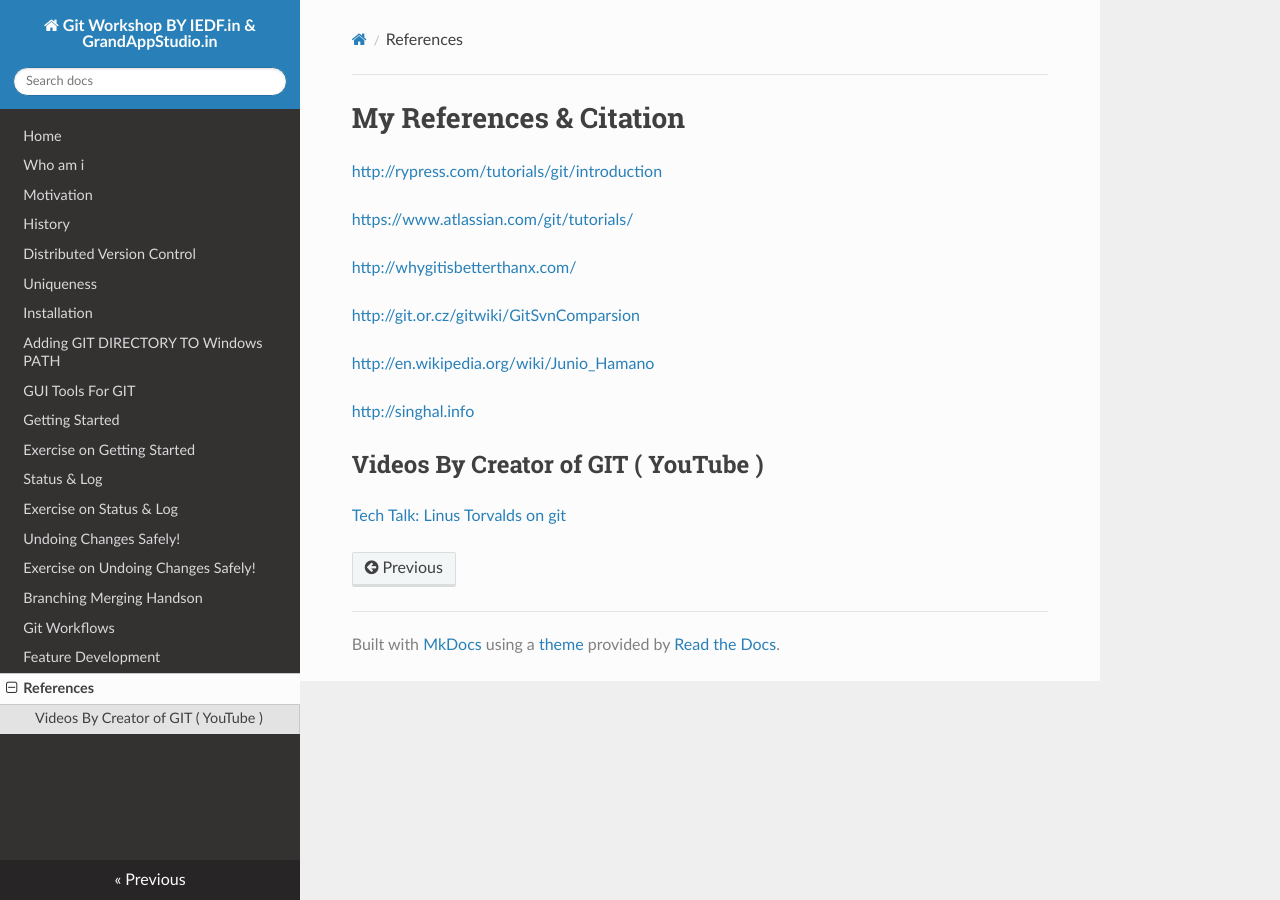
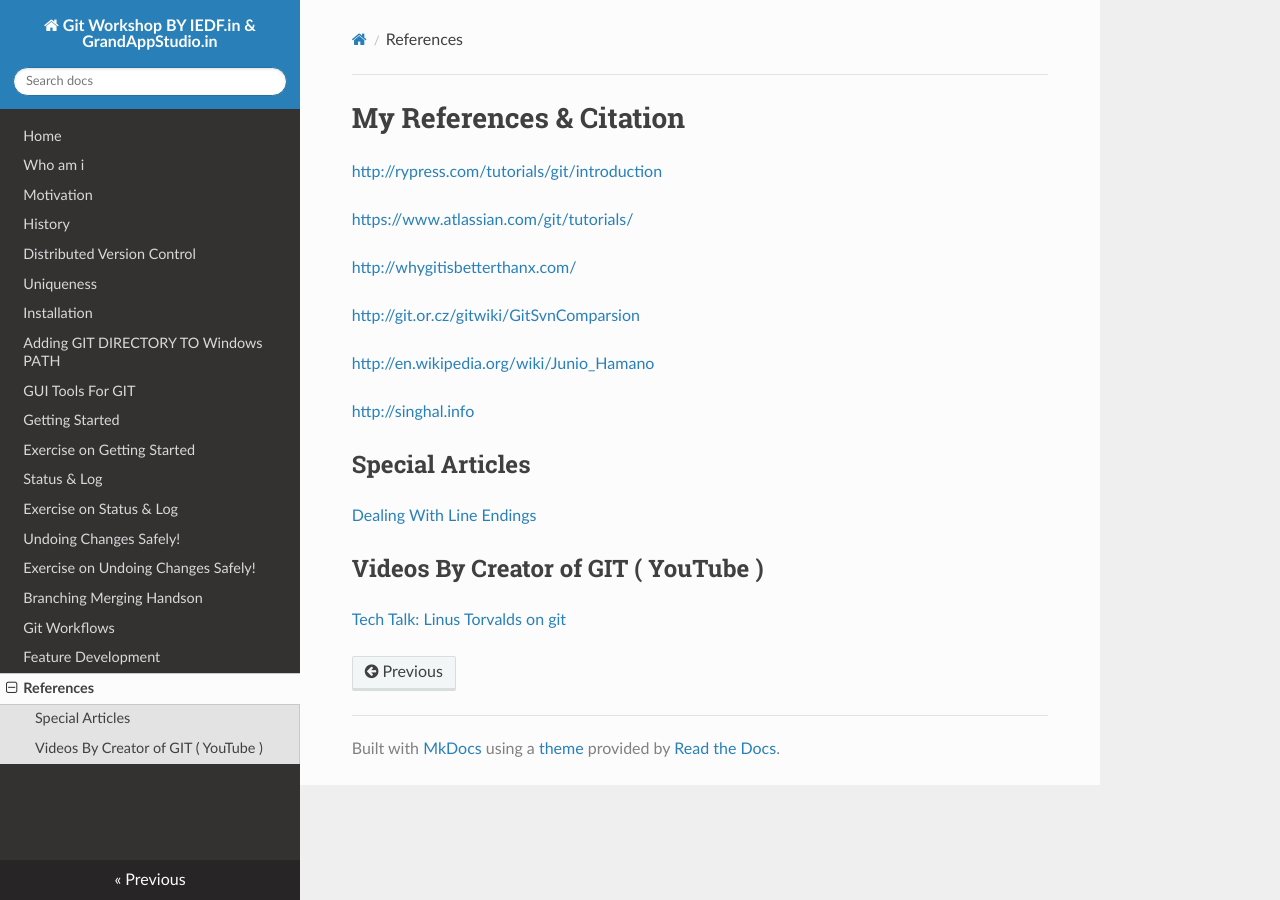
Before and after one commit to nepsdotin/git-tutorial, an MkDocs documentation site: the page built from docs/ref.md, in a window 1280 px wide. Built offline with MkDocs 1.6.1, drawn with Linux system fonts in a browser that asks for light colours; nearby versions of some CDN libraries; old or Windows-style settings are respelled for this version of MkDocs.

Commit message:
Added an reference article about handling newlines in git

```diff
--- a/docs/ref.md
+++ b/docs/ref.md
@@ -12,5 +12,8 @@
 
 [http://singhal.info](http://singhal.info)
 
+## Special Articles
+
+[Dealing With Line Endings](https://help.github.com/articles/dealing-with-line-endings/)
 ## Videos By Creator of GIT ( YouTube )
 [Tech Talk: Linus Torvalds on git](https://www.youtube.com/watch?v=4XpnKHJAok8)
```
Also changed, not shown: site/add-git-path/index.html, site/branch/index.html, site/checkoutrevertreset/index.html, site/checkoutrevertreset_ex_1/index.html, site/distributed/index.html, site/featureflow/index.html, site/gitgui/index.html, site/history/index.html, site/index.html, site/initaddcommit/index.html, site/initaddcommit_ex_1/index.html, site/install/index.html, site/motive/index.html, site/ref/index.html, 5 more files.
